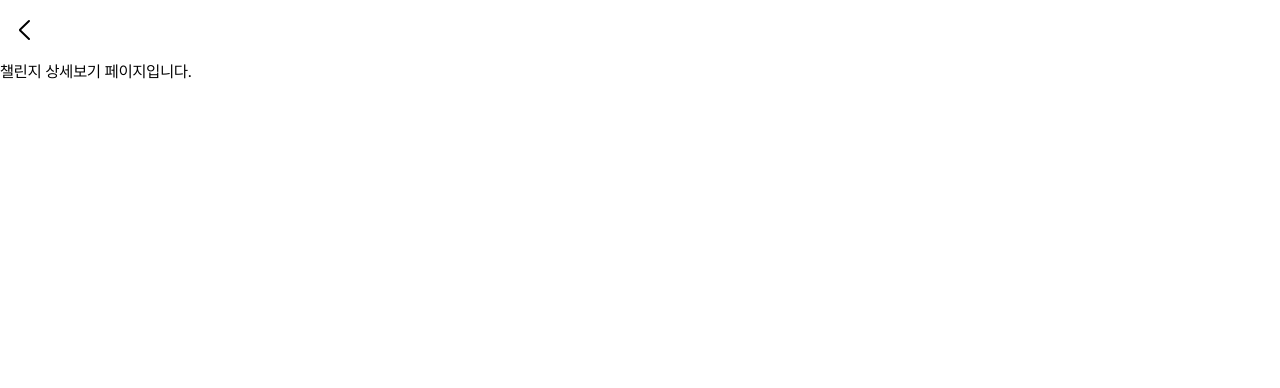
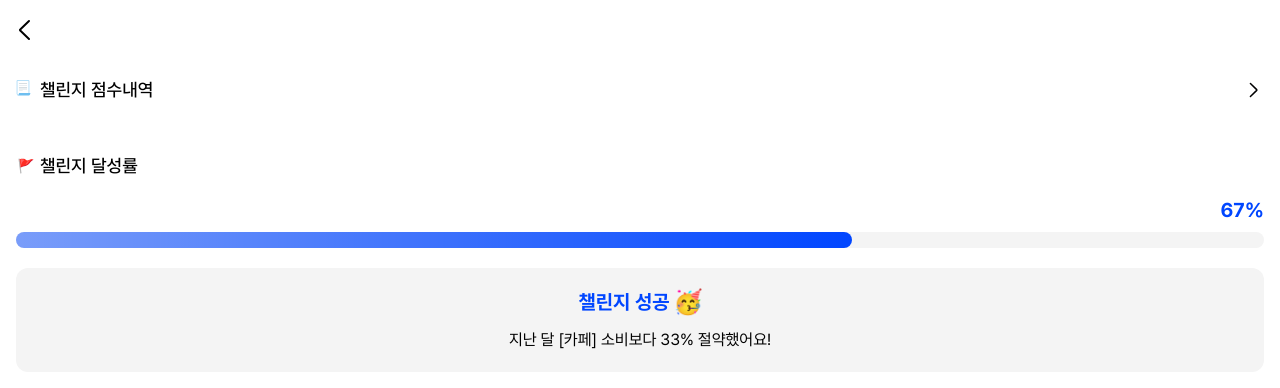
Before and after one commit to dongibuyeo/core-frontend, a Next.js app: page /challenge/my/1 in a window 1280 px wide. Shown: the top 388 px of the page. Built offline with nearby package versions, Linux system fonts and the light colour scheme.

Commit message:
Feat: MyChallengeAchievementRate 구현

```diff
--- a/src/app/challenge/my/[challengeId]/page.tsx
+++ b/src/app/challenge/my/[challengeId]/page.tsx
@@ -1,7 +1,15 @@
+import MyChallengeAchievementRate from '@/containers/mychallenge/MyChallengeAchievementRate'
+import MyScoreHistory from '@/containers/mychallenge/MyScoreHistory'
+
 export default function MyChallengeDetail() {
   return (
     <div>
-      <h1>챌린지 상세보기 페이지입니다.</h1>
+      <MyScoreHistory scores={[]} />
+      <MyChallengeAchievementRate
+        progressPercentage={67}
+        category="카페"
+        isSuccess
+      />
     </div>
   )
 }
--- a/src/containers/mychallenge/MyChallengeAchievementRate.tsx
+++ b/src/containers/mychallenge/MyChallengeAchievementRate.tsx
@@ -0,0 +1,61 @@
+import Image from 'next/image'
+import { Flag } from '@/public/svg/index'
+import SectionTitle from '@/components/ui/SectionTitle'
+
+interface Props {
+  progressPercentage: number
+  category: string
+  isSuccess: boolean
+}
+
+export default function MyChallengeAchievementRate({
+  progressPercentage,
+  category,
+  isSuccess,
+}: Props) {
+  const diffPercentage = Math.abs(100 - progressPercentage)
+  const textColor = isSuccess ? 'text-primary' : 'text-_red'
+  const messageText = isSuccess ? '챌린지 성공' : '챌린지 실패'
+  const emojiSrc = isSuccess ? '/gif/partying-face.gif' : '/gif/crying-face.gif'
+  const emojiAlt = isSuccess ? '파티이모지' : '슬픈이모지'
+  const achievementMessage = isSuccess
+    ? `지난 달 [${category}] 소비보다 ${diffPercentage}% 절약했어요!`
+    : `이번 달에는 [${category}] 소비보다 ${diffPercentage}% 더 소비했어요!`
+  const progressBarWidth = Math.min(progressPercentage, 100)
+  return (
+    <div className="w-full p-4 bg-white">
+      <div className="flex items-center mb-4">
+        <SectionTitle icon={<Flag />} label="챌린지 달성률" />
+      </div>
+      <div className="text-right mb-2">
+        <span className={`${textColor} font-bold text-xl`}>
+          {progressPercentage}%
+        </span>
+      </div>
+      <div className="flex mb-4">
+        <div className="w-full bg-_grey-100 rounded-full h-4 items-center">
+          <div
+            className={`h-4 rounded-full ${isSuccess ? 'bg-primary' : 'bg-_red'}`}
+            style={{
+              width: `${progressBarWidth}%`,
+              background: isSuccess
+                ? 'linear-gradient(to right, rgba(0, 70, 255, 0.5), rgba(0, 70, 255, 1))'
+                : 'linear-gradient(to right, rgba(234, 65, 65, 0.5), rgba(234, 65, 65, 1))',
+            }}
+          />
+        </div>
+      </div>
+      <div className="mt-5 py-5 bg-_grey-100 rounded-xl flex items-center justify-center">
+        <div>
+          <p
+            className={`${textColor} font-bold text-xl flex justify-center items-center mb-3`}
+          >
+            <span className="mr-1">{messageText}</span>
+            <Image src={emojiSrc} width={28} height={28} alt={emojiAlt} />
+          </p>
+          <p>{achievementMessage}</p>
+        </div>
+      </div>
+    </div>
+  )
+}
--- a/src/containers/mychallenge/MyScoreHistory.tsx
+++ b/src/containers/mychallenge/MyScoreHistory.tsx
@@ -14,12 +14,20 @@ interface Props {
 export default function ScoreHistory({ scores }: Props) {
   return (
     <div className="w-full">
-      <div className="flex mb-4 justify-between">
+      <div className="flex p-4 mb-4 items-center justify-between">
         <SectionTitle icon={<ScoreDetail />} label="챌린지 점수내역" />
         <ArrowRight />
       </div>
       <div>
-        <ScoreCard />
+        {scores.map((scoreDetail) => (
+          <ScoreCard
+            key={`${scoreDetail.date}-${scoreDetail.score}`}
+            score={scoreDetail.score}
+            description={scoreDetail.description}
+            date={new Date(scoreDetail.date).toLocaleDateString('ko-KR')}
+            additionalScore={scoreDetail.additionalScore}
+          />
+        ))}
       </div>
     </div>
   )
```
